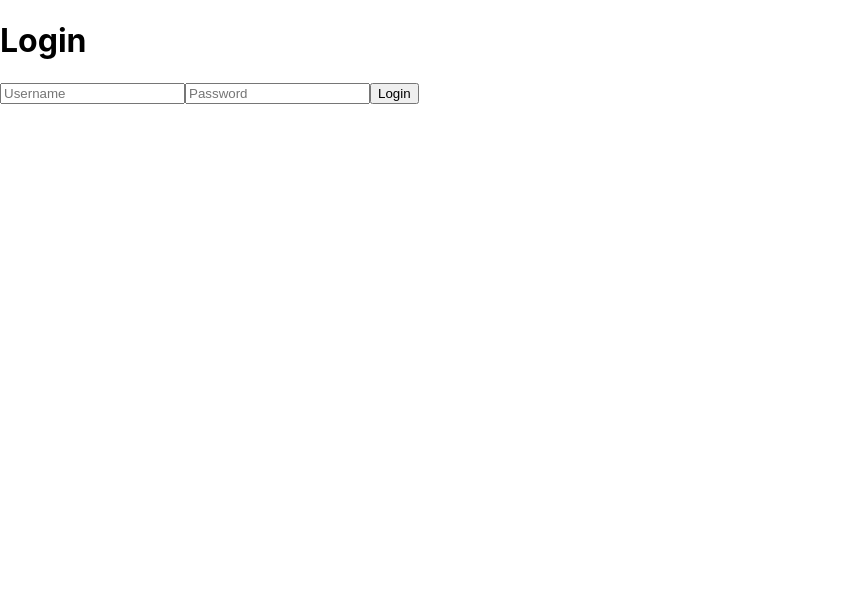
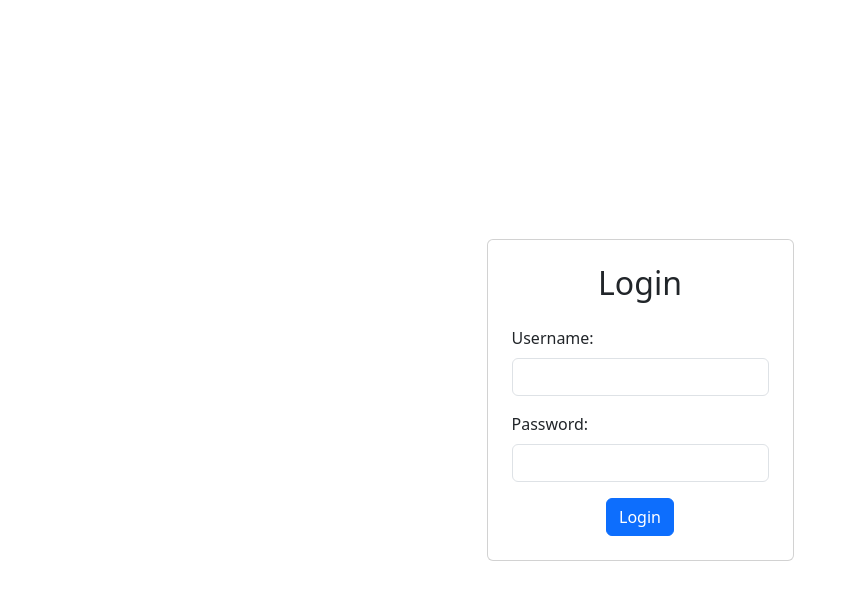
Before and after one commit to edralyyn/web, a React (Create React App) app: page / in a window 1280 px wide. Shown: the top 600 px of the page, without its empty margins (0-857 px from the left). Built offline with nearby package versions, Linux system fonts and the light colour scheme.

Commit message:
bootstrap addition

```diff
--- a/package.json
+++ b/package.json
@@ -6,6 +6,7 @@
     "@testing-library/jest-dom": "^5.17.0",
     "@testing-library/react": "^13.4.0",
     "@testing-library/user-event": "^13.5.0",
+    "bootstrap": "^5.3.3",
     "react": "^18.2.0",
     "react-dom": "^18.2.0",
     "react-scripts": "5.0.1",
--- a/public/index.html
+++ b/public/index.html
@@ -24,7 +24,7 @@
       work correctly both with client-side routing and a non-root public URL.
       Learn how to configure a non-root public URL by running `npm run build`.
     -->
-    <title>React App</title>
+    <title>Predictive Maintenance System</title>
   </head>
   <body>
     <noscript>You need to enable JavaScript to run this app.</noscript>
--- a/src/App.js
+++ b/src/App.js
@@ -2,11 +2,11 @@
 
 import React from 'react';
 import Login from './components/Login';
+import 'bootstrap/dist/css/bootstrap.min.css';
 
 function App() {
   return (
     <div className="App">
-      <h1>Login</h1>
       <Login />
     </div>
   );
--- a/src/components/Login.js
+++ b/src/components/Login.js
@@ -1,10 +1,9 @@
-//Login.js
-
 import React, { useState } from 'react';
 
 const Login = () => {
     const [username, setUsername] = useState('');
     const [password, setPassword] = useState('');
+    const [error, setError] = useState('');
 
     const handleSubmit = async (e) => {
         e.preventDefault();
@@ -21,20 +20,34 @@ const Login = () => {
                 console.log(data.message);
                 // Redirect or set authentication state
             } else {
-                console.error(data.error);
-                // Display error message
+                setError(data.error);
             }
         } catch (error) {
             console.error('Error:', error);
+            setError('An error occurred. Please try again.');
         }
     }
 
     return (
-        <form onSubmit={handleSubmit}>
-            <input type="text" value={username} onChange={(e) => setUsername(e.target.value)} placeholder="Username" />
-            <input type="password" value={password} onChange={(e) => setPassword(e.target.value)} placeholder="Password" />
-            <button type="submit">Login</button>
-        </form>
+        <div className="d-flex justify-content-center align-items-center vh-100">
+            <div className="card p-4">
+                <h2 className="text-center mb-4">Login</h2>
+                {error && <div className="alert alert-danger" role="alert">{error}</div>}
+                <form onSubmit={handleSubmit}>
+                    <div className="mb-3">
+                        <label htmlFor="username" className="form-label">Username:</label>
+                        <input type="text" id="username" className="form-control" value={username} onChange={(e) => setUsername(e.target.value)} autoComplete="username" />
+                    </div>
+                    <div className="mb-3">
+                        <label htmlFor="password" className="form-label">Password:</label>
+                        <input type="password" id="password" className="form-control" value={password} onChange={(e) => setPassword(e.target.value)} autoComplete="current-password" />
+                    </div>
+                    <div className="text-center">
+                        <button type="submit" className="btn btn-primary">Login</button>
+                    </div>
+                </form>
+            </div>
+        </div>
     );
 }
 
```
Also changed, not shown: 1 other file (tests, documents, lock files or other folders).
